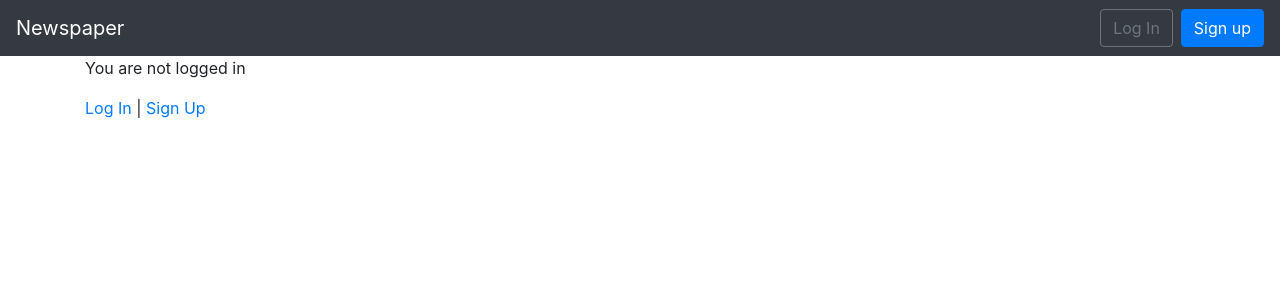
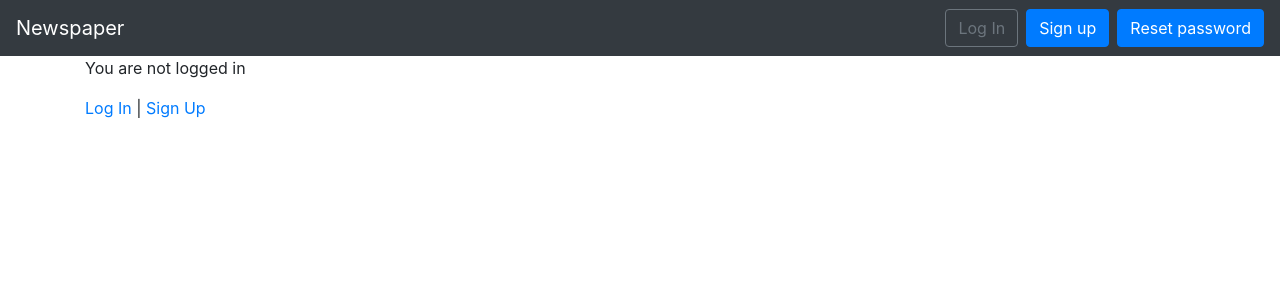
Before and after one commit to Jordan-Ak/Newspapaer, a Django app: page / in a window 1280 px wide. Shown: the top 300 px of the page. Run offline with Django 3.2, Linux system fonts and the light colour scheme; some libraries are stand-ins or nearby versions.

Commit message:
Linked Password reset to base template.

```diff
--- a/users/templates/users/base.html
+++ b/users/templates/users/base.html
@@ -36,6 +36,7 @@
           Log In</a>
           <a href="{% url 'signup' %}" class="btn btn-primary ml-2">
           Sign up</a>
+          <a href = "{% url 'password_reset' %}" class = "btn btn-primary ml-2">Reset password</a>
         </form>
       {% endif %}
     </div>
```
